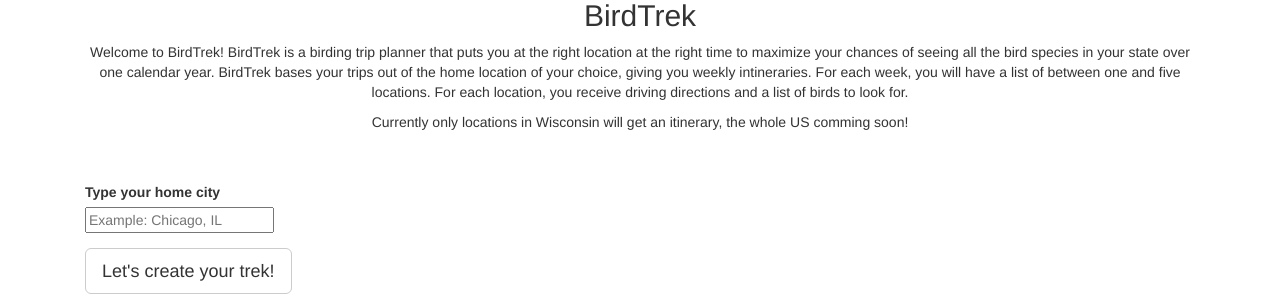
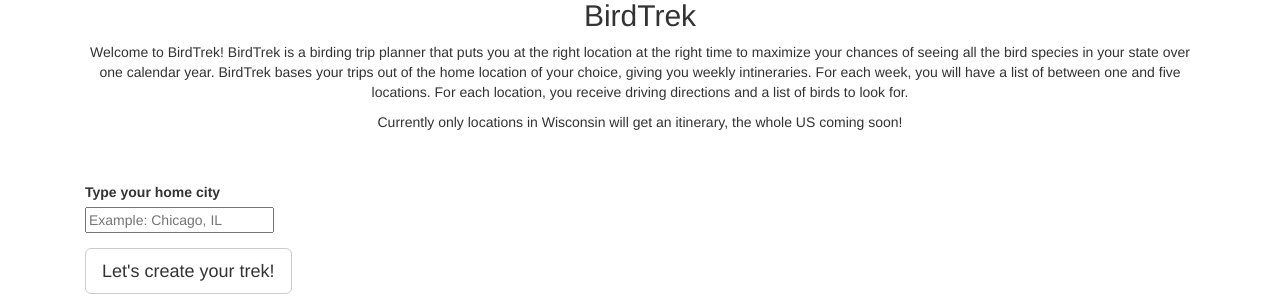
Before and after one commit to hinowashi/InshightWebapp, a Flask app: page / in a window 1280 px wide. Shown: the part 151-457 px from the top of the page. Run offline with Flask 2, Linux system fonts and the light colour scheme; parts of the project's set-up code (start-up, migrations or seed data) failed here and were passed over; some libraries are stand-ins or nearby versions.

Commit message:
yet an other typo

```diff
--- a/flaskexample/templates/input.html
+++ b/flaskexample/templates/input.html
@@ -58,7 +58,7 @@
    <div class="starter-template">
        <h2>BirdTrek</h2>
        <p>Welcome to BirdTrek!  BirdTrek is a birding trip planner that puts you at the right location at the right time to maximize your chances of seeing all the bird species in your state over one calendar year. BirdTrek bases your trips out of the home location of your choice, giving you weekly intineraries. For each week, you will have a list of between one and five locations. For each location, you receive driving directions and a list of birds to look for. </p>
-       <p>Currently only locations in Wisconsin will get an itinerary, the whole US comming soon! </p>
+       <p>Currently only locations in Wisconsin will get an itinerary, the whole US coming soon! </p>
    </div>
 
    <div class = "container">
```
